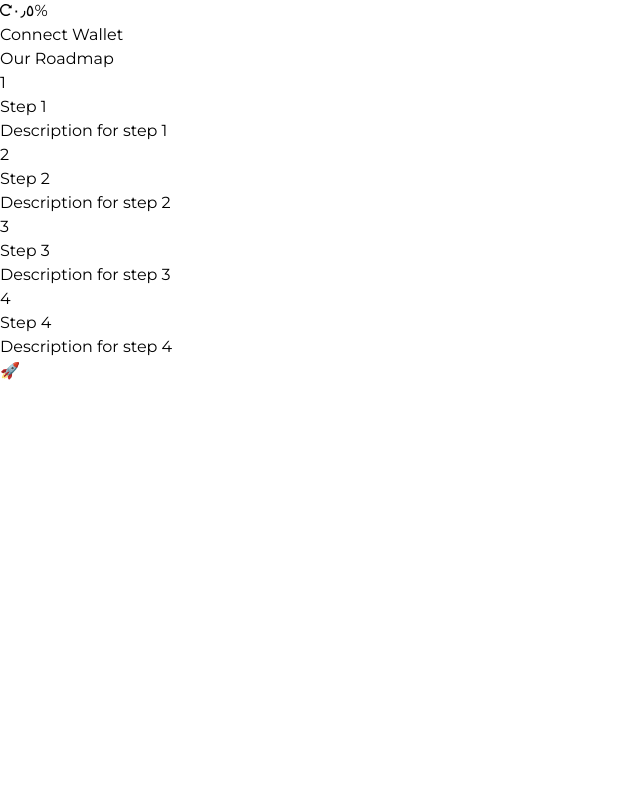
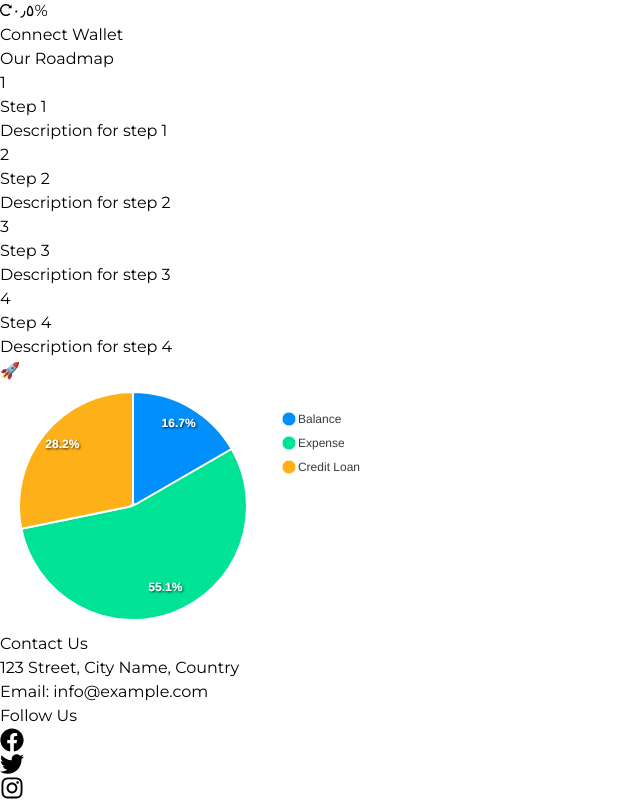
Before and after one commit to montaser77789/landing-page, a React (Vite) app: page / in a window 1280 px wide. Shown: the part 1375-2175 px from the top of the page, without its empty margins (0-640 px from the left). Before the commit the page ends 1758 px from the top, so only its background shows below. Built offline with nearby package versions, Linux system fonts and the light colour scheme.

Commit message:
footer && flowchart

```diff
--- a/package.json
+++ b/package.json
@@ -11,8 +11,11 @@
   },
   "dependencies": {
     "aos": "^2.3.4",
+    "apexcharts": "^3.50.0",
     "framer-motion": "^11.2.13",
     "react": "^18.3.1",
+    "react-apexcharts": "^1.4.1",
+    "react-d3-tree": "^3.6.2",
     "react-dom": "^18.3.1",
     "react-icons": "^5.2.1"
   },
--- a/src/App.jsx
+++ b/src/App.jsx
@@ -1,5 +1,7 @@
 import AboutSection from "./components/AboutSection"
 import Navbar from "./components/Appbar"
+import Footer from "./components/Footer"
+import HistoryComponent from "./components/HistoryComponent "
 import HomeSection from "./components/HomeSection"
 import RoadmapSection from "./components/RoadmapSection"
 
@@ -15,6 +17,8 @@ function App() {
     <HomeSection/>
     <AboutSection/>
     <RoadmapSection/>
+    <HistoryComponent/>
+    <Footer/>
 
 
     </>
--- /dev/null
+++ b/src/components/Footer.jsx
@@ -0,0 +1,31 @@
+import { FaFacebook, FaInstagram, FaTwitter } from 'react-icons/fa';
+
+const Footer = () => {
+  return (
+    <footer className="bg-gradient-to-r from-blue-900 to-blue-700 text-white py-8">
+      <div className="container mx-auto px-4 md:flex md:justify-between">
+        <div className="mb-4 md:mb-0">
+          <h3 className="text-xl font-bold mb-2">Contact Us</h3>
+          <p className="text-gray-300">123 Street, City Name, Country</p>
+          <p className="text-gray-300">Email: info@example.com</p>
+        </div>
+        <div className="mb-4 md:mb-0">
+          <h3 className="text-xl font-bold mb-2">Follow Us</h3>
+          <div className="flex gap-4">
+            <a href="#" className="text-teal-400 hover:text-teal-200">
+              <FaFacebook size={24} />
+            </a>
+            <a href="#" className="text-teal-400 hover:text-teal-200">
+              <FaTwitter size={24} />
+            </a>
+            <a href="#" className="text-teal-400 hover:text-teal-200">
+              <FaInstagram size={24} />
+            </a>
+          </div>
+        </div>
+      </div>
+    </footer>
+  );
+};
+
+export default Footer;
--- /dev/null
+++ b/src/components/HistoryComponent .jsx
@@ -0,0 +1,31 @@
+import ApexCharts from 'react-apexcharts';
+
+const HistoryComponent = () => {
+  const options = {
+    series: [13, 43, 22],
+    chart: {
+      width: 380,
+      type: 'pie',
+    },
+    labels: ['Balance', 'Expense', 'Credit Loan'],
+    responsive: [{
+      breakpoint: 480,
+      options: {
+        chart: {
+          width: 200,
+        },
+        legend: {
+          position: 'bottom',
+        },
+      },
+    }],
+  };
+
+  return (
+    <div id="pie-chart" className="bg-white p-4 rounded-lg shadow-md flex justify-center items-center">
+      <ApexCharts options={options} series={options.series} type="pie" width={380} />
+    </div>
+  );
+};
+
+export default HistoryComponent;
```
Also changed, not shown: 1 other file (tests, documents, lock files or other folders).
